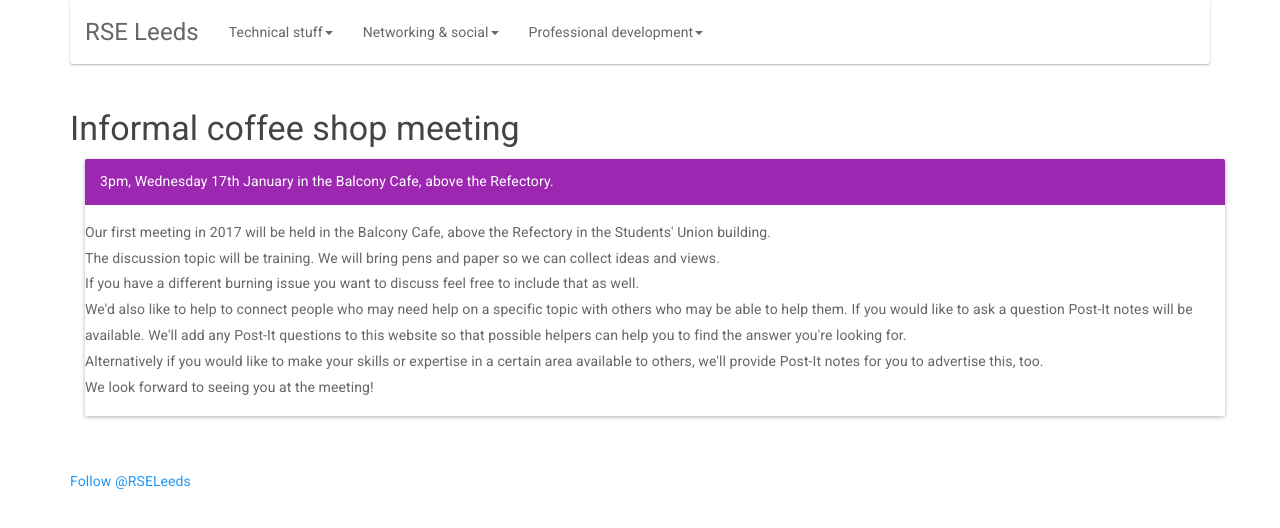
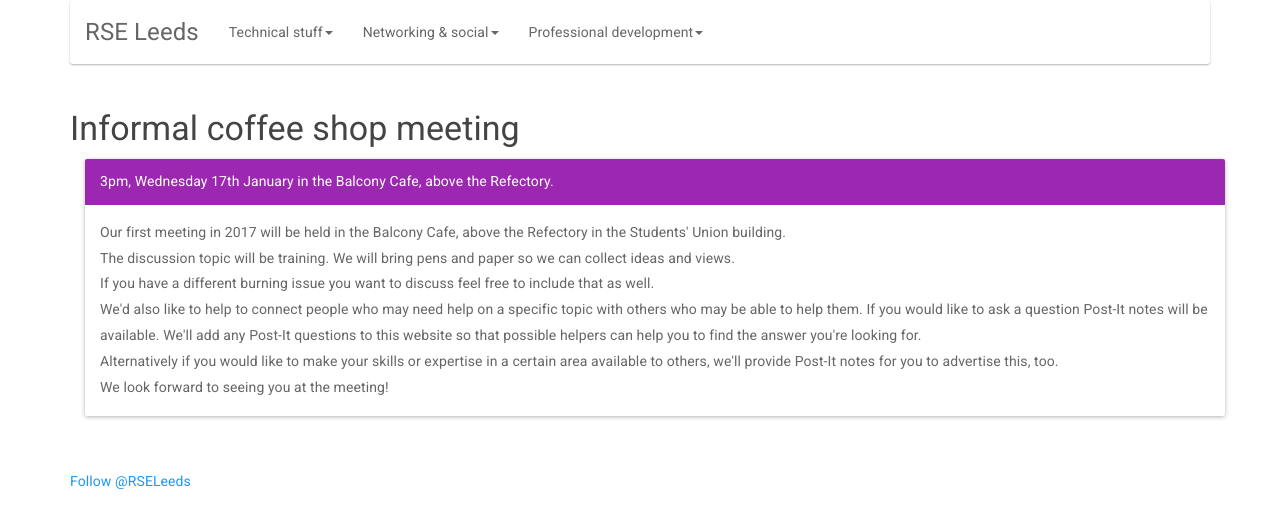
Before and after one commit to rseleeds/rseleeds.github.io, a Jekyll site: the page built from _posts/2017-01-17-informal-meeting.md, in a window 1280 px wide. Shown: the top 528 px of the page. Built offline with Jekyll 4.4.1, drawn with Linux system fonts in a browser that asks for light colours; nearby versions of some CDN libraries; comment, search, counter and statistics services are not loaded.

Commit message:
Changed panel-text styles

```diff
--- a/_posts/2017-01-17-informal-meeting.md
+++ b/_posts/2017-01-17-informal-meeting.md
@@ -16,22 +16,27 @@ subtitle: Join us for a coffee and an informal discussion about training.
       3pm, Wednesday 17th January in the Balcony Cafe, above the Refectory.
     </div>
     <div class="panel-body">
-      <div class="row">
+      <div>
       Our first meeting in 2017 will be held in the Balcony Cafe, above the Refectory in the Students' Union building.
       </div>
-      <div class="row">
+
+      <div>
       The discussion topic will be training. We will bring pens and paper so we can collect ideas and views.
       </div>
-      <div class="row">
+
+      <div>
       If you have a different burning issue you want to discuss feel free to include that as well.
       </div>
-      <div class="row">
+
+      <div>
       We'd also like to help to connect people who may need help on a specific topic with others who may be able to help them. If you would like to ask a question Post-It notes will be available. We'll add any Post-It questions to this website so that possible helpers can help you to find the answer you're looking for.
       </div>
-      <div class="row">
+
+      <div>
       Alternatively if you would like to make your skills or expertise in a certain area available to others, we'll provide Post-It notes for you to advertise this, too.
       </div>
-      <div class="row">
+
+      <div>
       We look forward to seeing you at the meeting!
       </div>
     </div>
```
